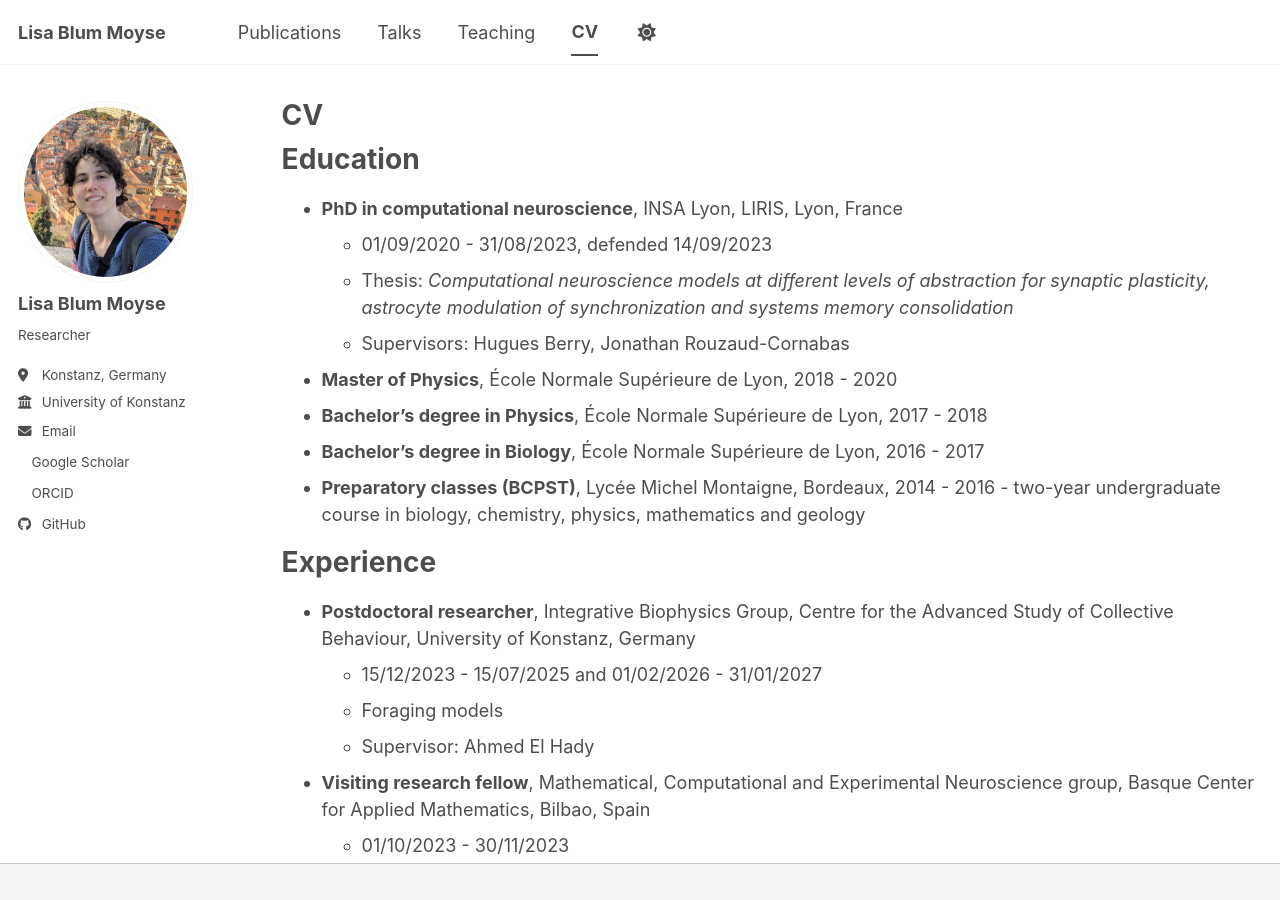
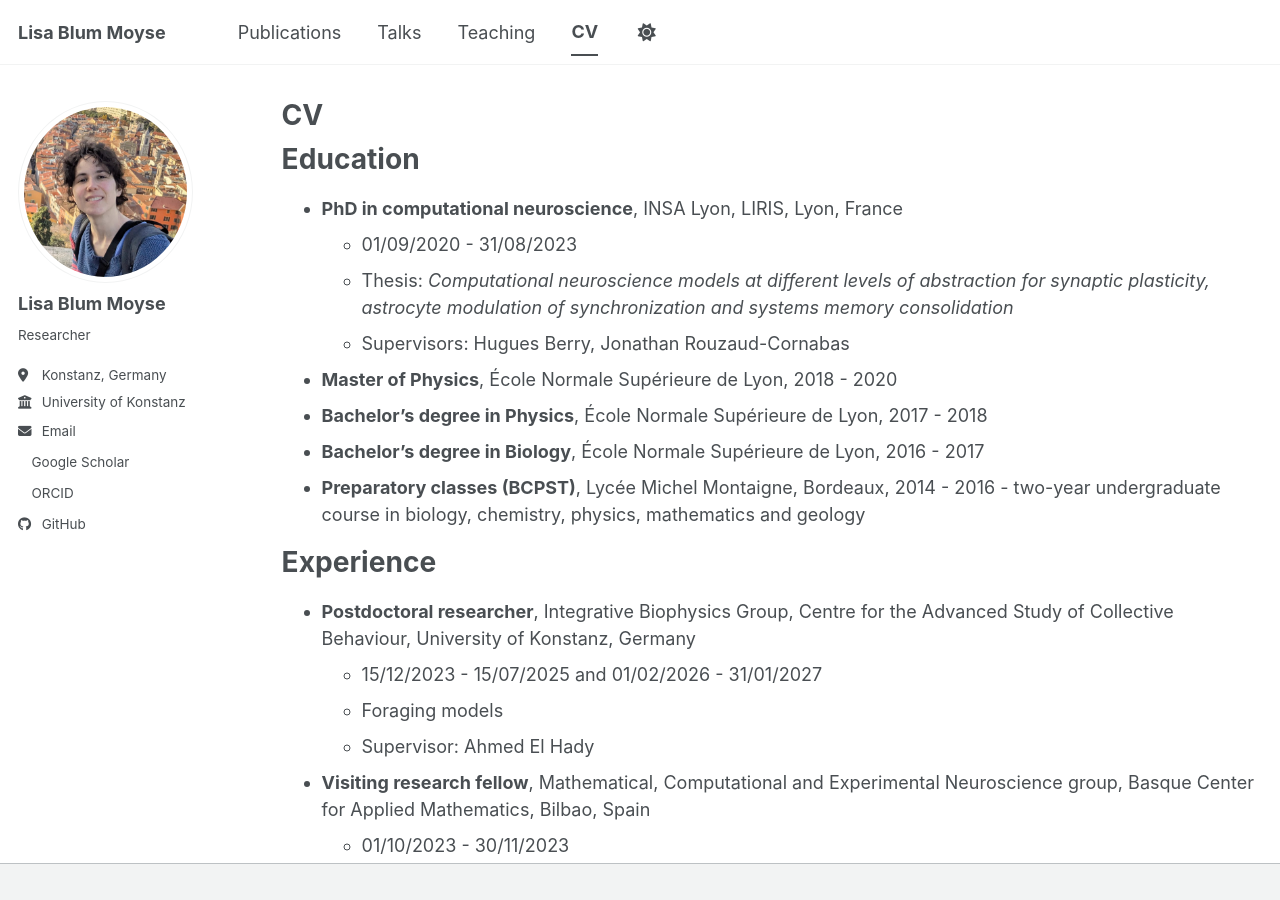
Before and after one commit to lblummoyse/lblummoyse.github.io, a Jekyll site: the page built from _pages/cv.md, in a window 1280 px wide and 900 px high. Built offline with Jekyll 4.4.1, drawn with Linux system fonts in a browser that asks for light colours; a style sheet for code colours, icons or effects is not loaded.

Commit message:
Update cv.md

```diff
--- a/_pages/cv.md
+++ b/_pages/cv.md
@@ -12,7 +12,7 @@ redirect_from:
 Education
 ======
 * **PhD in computational neuroscience**, INSA Lyon, LIRIS, Lyon, France
-  * 01/09/2020 - 31/08/2023, defended 14/09/2023
+  * 01/09/2020 - 31/08/2023
   * Thesis: *Computational neuroscience models at different levels of abstraction for synaptic plasticity, astrocyte modulation of synchronization and systems memory consolidation*
   * Supervisors: Hugues Berry, Jonathan Rouzaud-Cornabas
 * **Master of Physics**, École Normale Supérieure de Lyon, 2018 - 2020
```
